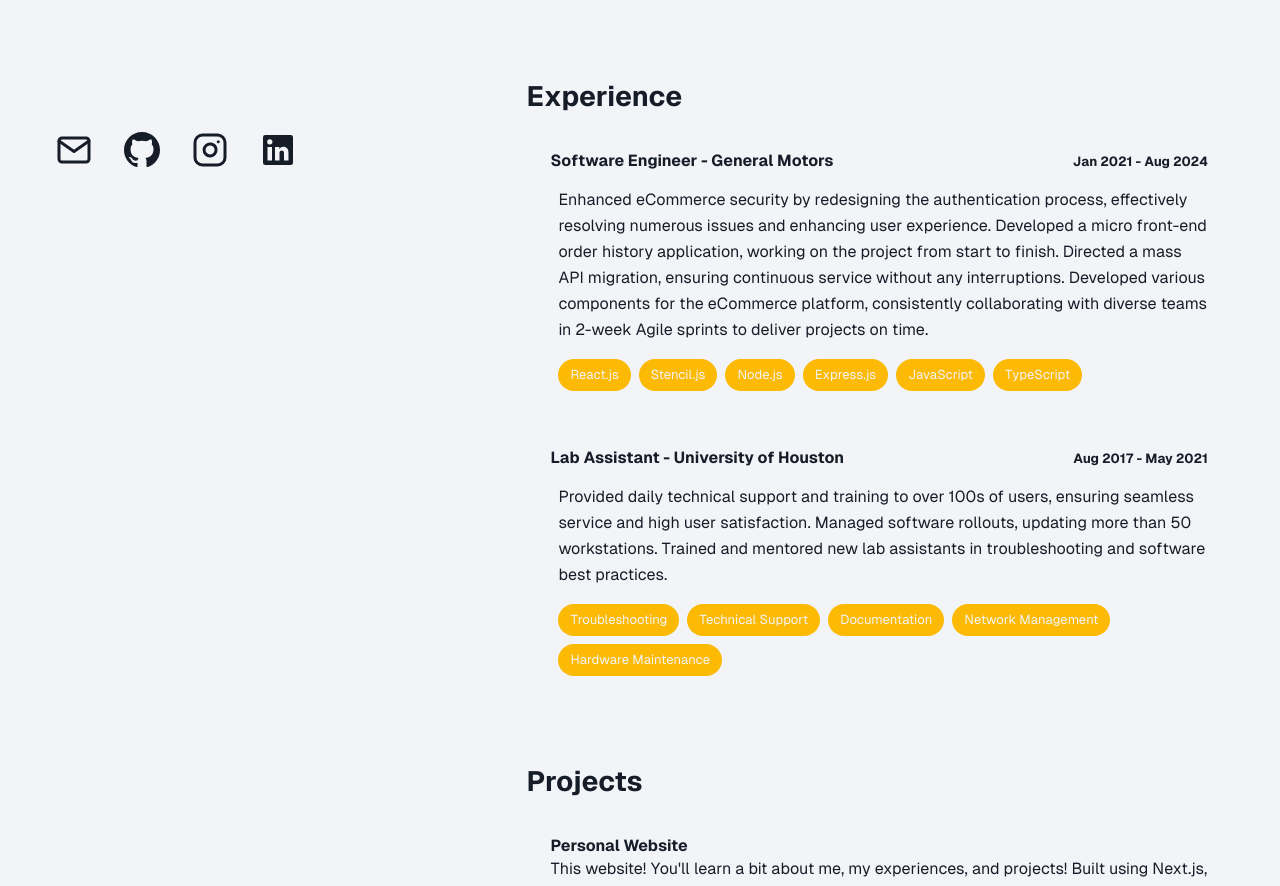
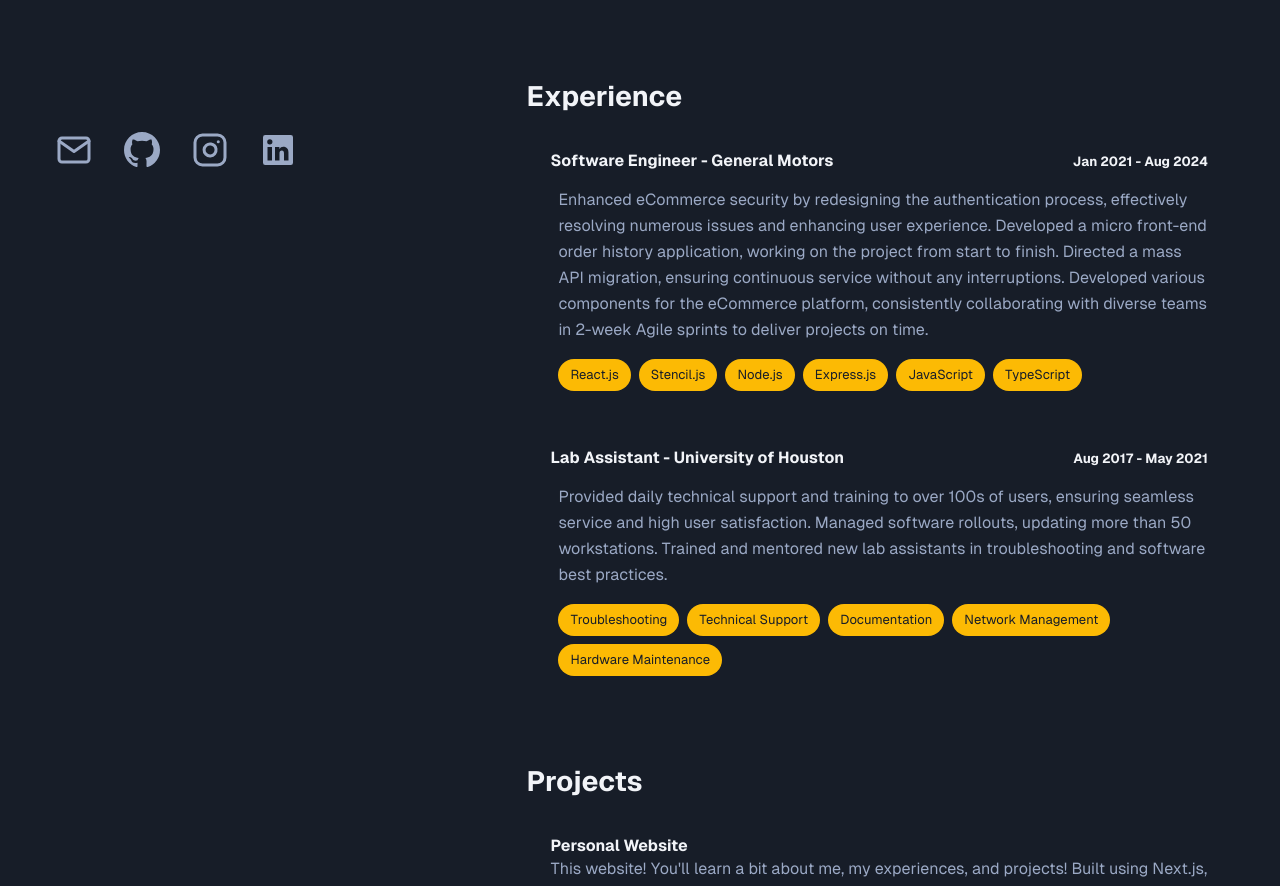
Before and after one commit to FRojas-A/Personal_Site, a Next.js app: page / in a window 1280 px wide. Shown: the part 560-1446 px from the top of the page. Built offline with nearby package versions, Linux system fonts and the light colour scheme.

Commit message:
remove light theme and add opacity effect for jobs

```diff
--- a/app/components/Experience/Experience.module.css
+++ b/app/components/Experience/Experience.module.css
@@ -4,20 +4,26 @@
   border-radius: 16px;
   transition:
     transform 0.05s ease,
-    background-color 0.05s ease;
+    background-color 0.05s ease,
+    opacity 0.05s ease;
 }
 
 @media (min-width: 1024px) {
   .experience {
     margin-top: 6rem;
   }
-  .job-container {
+  .jobs-list > div {
     padding: 1.5rem;
+    opacity: 1;
   }
 
   .job-container:hover {
     background-color: var(--primary);
     transform: scale(1.05);
+  }
+
+  .jobs-list:hover > div {
+    opacity: 0.6;
   }
 
   .job-container:hover .info .link span {
@@ -26,6 +32,10 @@
     top: 0;
     left: 0;
     position: absolute;
+  }
+
+  .jobs-list > div:hover {
+    opacity: 1;
   }
 }
 
--- a/app/components/Experience/Experience.tsx
+++ b/app/components/Experience/Experience.tsx
@@ -15,6 +15,7 @@
     <SectionWrapper name="experience">
       <section id="experience" className={styles["experience"]}>
         <h1 className={styles["title"]}>Experience</h1>
+        <div className={styles["jobs-list"]}>
           {jobs.map((job, index) => {
             return (
               <div key={index} className={styles["job-container"]}>
@@ -47,6 +48,7 @@
               </div>
             );
           })}
+        </div>
       </section>
     </SectionWrapper>
   );
--- a/app/components/SharedButton/SharedButton.module.css
+++ b/app/components/SharedButton/SharedButton.module.css
@@ -9,16 +9,6 @@
 @media (hover: hover) and (pointer: fine) {
   .container:hover {
     transform: scale(1.125);
-  }
-}
-
-@media (prefers-color-scheme: light) {
-  .container {
-    border-color: black;
-  }
-
-  .container:hover {
-    background-color: #e3e3e3;
   }
 }
 
--- a/app/globals.css
+++ b/app/globals.css
@@ -1,10 +1,3 @@
-:root {
-  --alternate: #fcba04;
-  --background: #f2f4f8;
-  --foreground: #171d28;
-}
-
-@media (prefers-color-scheme: dark) {
 :root {
   --alternate: #fcba04;
   --background: #171d28;
@@ -17,7 +10,6 @@
 
 html {
   color-scheme: dark;
-  }
 }
 
 html,
@@ -56,11 +48,13 @@
 }
 
 .main {
-  --gray-rgb: 0, 0, 0;
-  --gray-alpha-200: rgba(var(--gray-rgb), 0.08);
-  --gray-alpha-100: rgba(var(--gray-rgb), 0.05);
-  --button-primary-hover: #383838;
-  --button-secondary-hover: #f2f2f2;
+  --gray-rgb: 255, 255, 255;
+  --gray-alpha-200: rgba(var(--gray-rgb), 0.145);
+  --gray-alpha-100: rgba(var(--gray-rgb), 0.06);
+  --button-primary-hover: #ccc;
+  --button-secondary-hover: #1a1a1a;
+  padding-left: 16px;
+  padding-right: 16px;
   min-height: calc(100svh - 160px);
   max-width: 1280px;
   margin: auto;
@@ -77,18 +71,6 @@
   padding-bottom: 12px;
 }
 
-@media (prefers-color-scheme: dark) {
-  .main {
-    --gray-rgb: 255, 255, 255;
-    --gray-alpha-200: rgba(var(--gray-rgb), 0.145);
-    --gray-alpha-100: rgba(var(--gray-rgb), 0.06);
-    --button-primary-hover: #ccc;
-    --button-secondary-hover: #1a1a1a;
-    padding-left: 16px;
-    padding-right: 16px;
-  }
-}
-
 @media (min-width: 1024px) {
   .main {
     display: flex;
```
Lines whose indentation alone changed are shown as unchanged.
